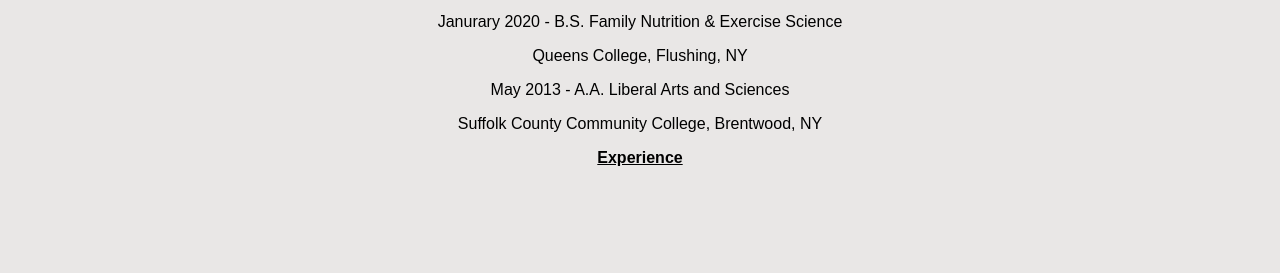
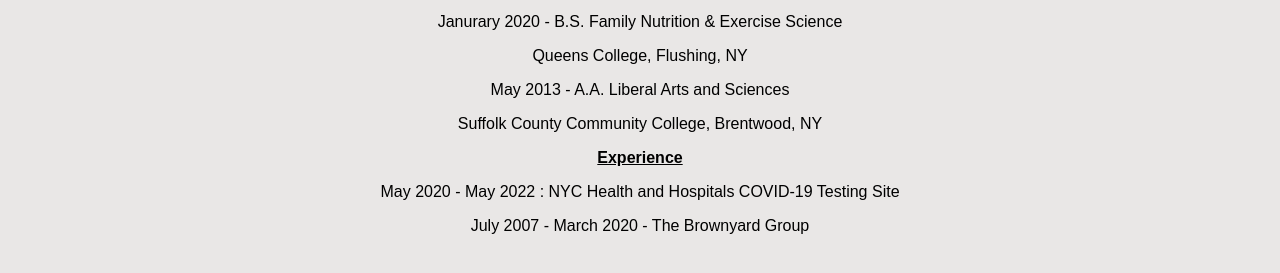
Before and after one commit to Acapace/Portfolio, a plain HTML site: page resume.html in a window 1280 px wide. Shown: the part 161-434 px from the top of the page. Drawn offline with nearby package versions, Linux system fonts and the light colour scheme.

Commit message:
update portfolio

```diff
--- a/resume.html
+++ b/resume.html
@@ -28,7 +28,10 @@
     <p class="p4"> May 2013 - A.A. Liberal Arts and Sciences </p>
     <p class="p4"> Suffolk County Community College, Brentwood, NY</p>
 
-    <pc class="p5">Experience</p>
+    <p class="p5">Experience</p>
+    <p class="p6">May 2020 - May 2022 : NYC Health and Hospitals COVID-19 Testing Site </p>
+
+    <p class="p7">July 2007 - March 2020 - The Brownyard Group</p>
 
 
 
--- a/style.css
+++ b/style.css
@@ -190,3 +190,13 @@ ul li a {
   font-weight: bold;
   text-decoration: underline;
 }
+
+.p6{
+  display: block;
+  font-family: Arial;
+}
+
+.p7{
+  display: block;
+  font-family: Arial;
+}
```
